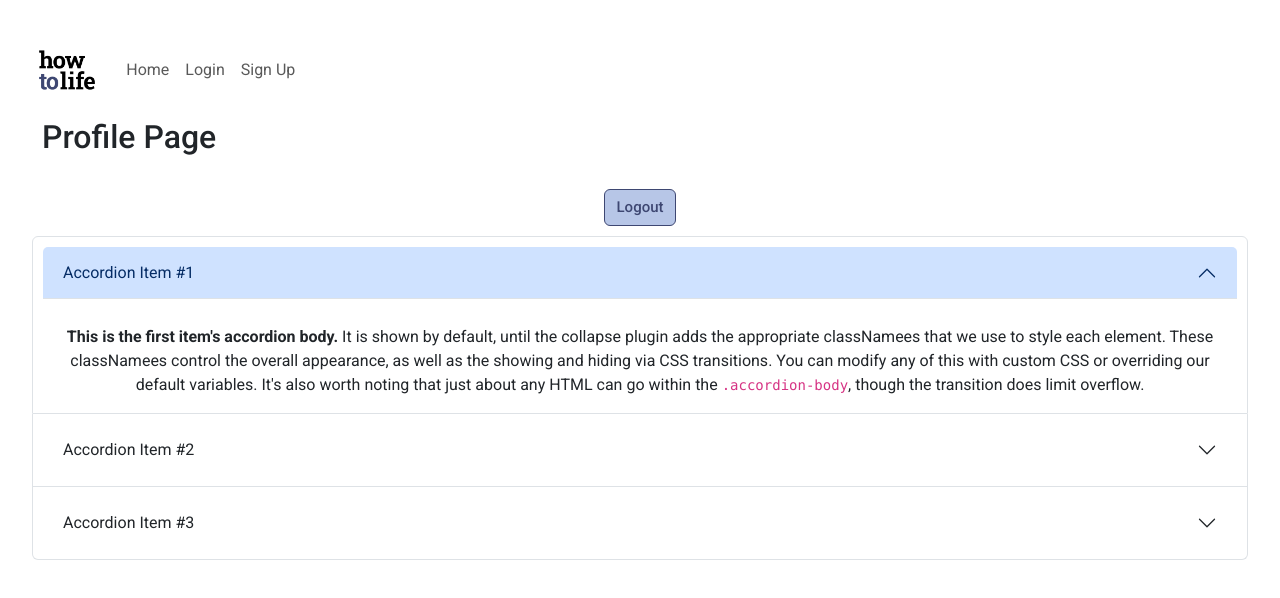
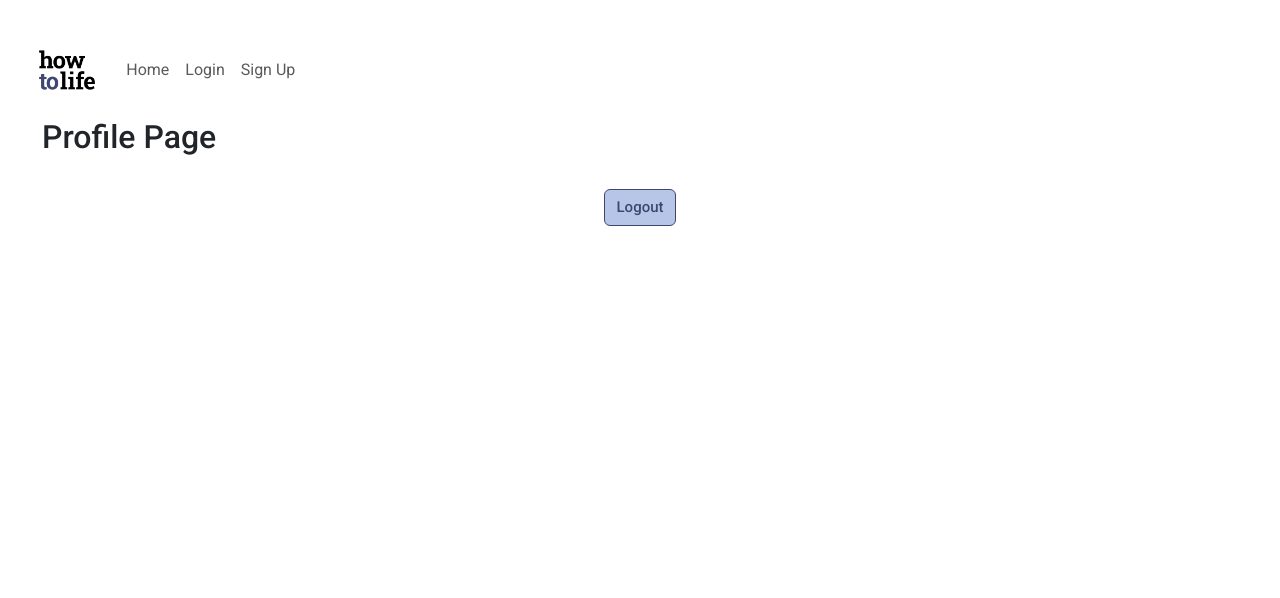
Before and after one commit to lauracastrotech/how-to-life, a React (Vite) app in the folder client/: page /profile in a window 1280 px wide. Shown: the top 598 px of the page. Built offline with nearby package versions, Linux system fonts and the light colour scheme.

Commit message:
cleared irrelevant comments

```diff
--- a/client/src/components/SignUpForm.jsx
+++ b/client/src/components/SignUpForm.jsx
@@ -1,7 +1,11 @@
 import React, { useState } from 'react';
 import axios from 'axios';
+import { useNavigate } from 'react-router-dom';
 
 const SignUpForm = () => {
+
+    const navigate = useNavigate();
+
     const [email, setEmail] = useState('');
     const [password, setPassword] = useState('');
     const [confirmPassword, setConfirmPassword] = useState('');
@@ -19,6 +23,7 @@ const SignUpForm = () => {
         try {
             const response = await axios.post('/api/auth/register', { email, password, firstName });
             console.log(response.data);
+            navigate('/login');
             setSuccessMessage('You have signed up successfully');
         } catch (error) {
             setError('Registration failed');
--- a/client/src/pages/Profile.jsx
+++ b/client/src/pages/Profile.jsx
@@ -17,45 +17,7 @@ const Profile = () => {
     <div>
       <h2>Profile Page</h2>
       <button className='btn' onClick={handleLogout}>Logout</button>
-      {/* Accordion example */}
-      <div className="accordion" id="accordionExample">
-        <div className="accordion-item">
-          <h2 className="accordion-header">
-            <button className="accordion-button" type="button" data-bs-toggle="collapse" data-bs-target="#collapseOne" aria-expanded="true" aria-controls="collapseOne">
-              Accordion Item #1
-            </button>
-          </h2>
-          <div id="collapseOne" className="accordion-collapse collapse show" data-bs-parent="#accordionExample">
-            <div className="accordion-body">
-              <strong>This is the first item&apos;s accordion body.</strong> It is shown by default, until the collapse plugin adds the appropriate classNamees that we use to style each element. These classNamees control the overall appearance, as well as the showing and hiding via CSS transitions. You can modify any of this with custom CSS or overriding our default variables. It&apos;s also worth noting that just about any HTML can go within the <code>.accordion-body</code>, though the transition does limit overflow.
-            </div>
-          </div>
-        </div>
-        <div className="accordion-item">
-          <h2 className="accordion-header">
-            <button className="accordion-button collapsed" type="button" data-bs-toggle="collapse" data-bs-target="#collapseTwo" aria-expanded="false" aria-controls="collapseTwo">
-              Accordion Item #2
-            </button>
-          </h2>
-          <div id="collapseTwo" className="accordion-collapse collapse" data-bs-parent="#accordionExample">
-            <div className="accordion-body">
-              <strong>This is the second item&apos;s accordion body.</strong> It is hidden by default, until the collapse plugin adds the appropriate classNamees that we use to style each element. These classNamees control the overall appearance, as well as the showing and hiding via CSS transitions. You can modify any of this with custom CSS or overriding our default variables. It&apos;s also worth noting that just about any HTML can go within the <code>.accordion-body</code>, though the transition does limit overflow.
-            </div>
-          </div>
-        </div>
-        <div className="accordion-item">
-          <h2 className="accordion-header">
-            <button className="accordion-button collapsed" type="button" data-bs-toggle="collapse" data-bs-target="#collapseThree" aria-expanded="false" aria-controls="collapseThree">
-              Accordion Item #3
-            </button>
-          </h2>
-          <div id="collapseThree" className="accordion-collapse collapse" data-bs-parent="#accordionExample">
-            <div className="accordion-body">
-              <strong>This is the third item&apos;s accordion body.</strong> It is hidden by default, until the collapse plugin adds the appropriate classNamees that we use to style each element. These classNamees control the overall appearance, as well as the showing and hiding via CSS transitions. You can modify any of this with custom CSS or overriding our default variables. It&apos;s also worth noting that just about any HTML can go within the <code>.accordion-body</code>, though the transition does limit overflow.
-            </div>
-          </div>
-        </div>
-      </div>
+
     </div>
   );
 }
```
